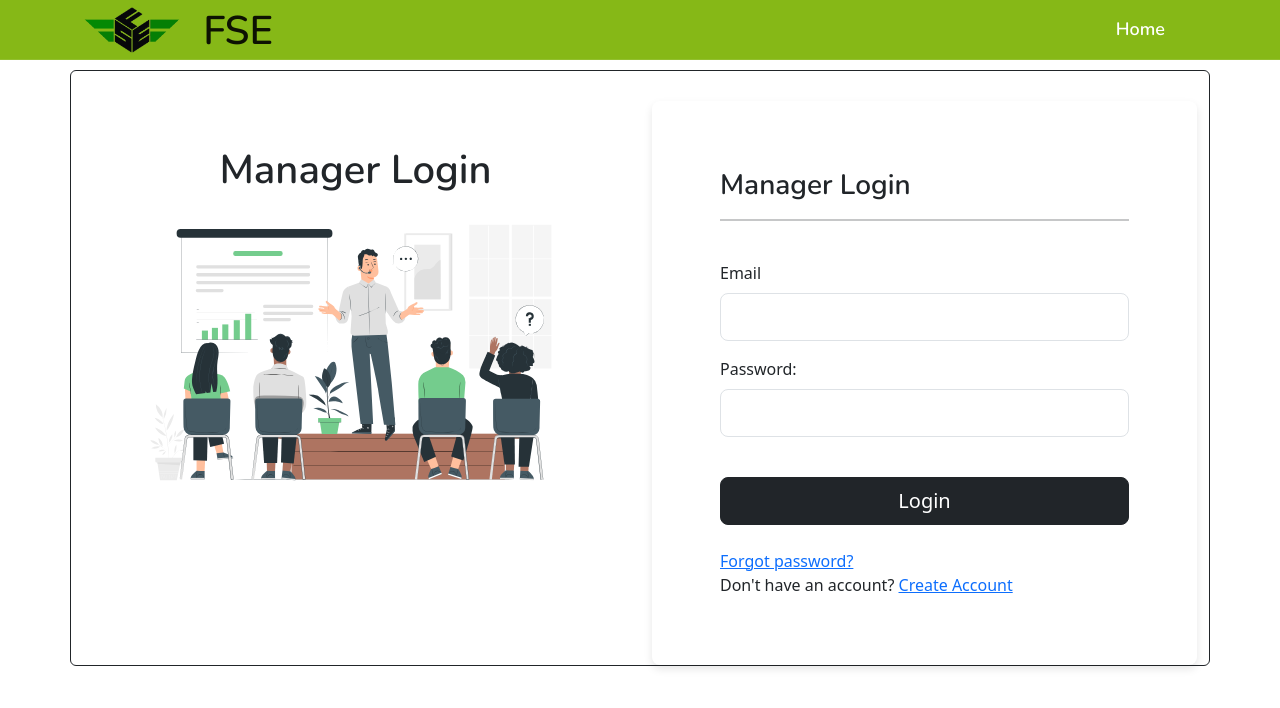
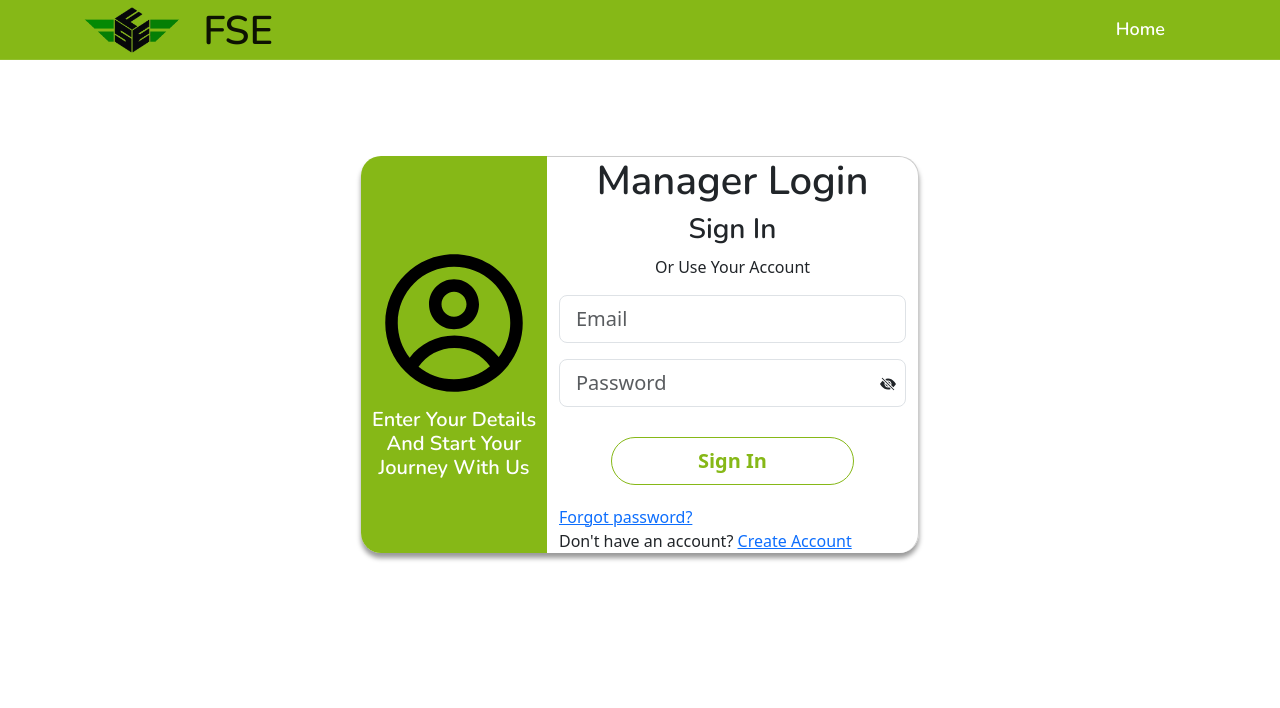
Before and after one commit to anandmatkar/fse_frontend, a React (Create React App) app: page /mangerLogin in a window 1280 px wide. Shown: the top 708 px of the page. Built offline with nearby package versions, Linux system fonts and the light colour scheme.

Commit message:
commit - changes in ui and add validation

```diff
--- a/src/Componets/NavBar/navTechnicanProfile.js
+++ b/src/Componets/NavBar/navTechnicanProfile.js
@@ -61,6 +61,7 @@ const NavTechnicanProfile = () => {
                         'https://encrypted-tbn0.gstatic.com/images?q=tbn:ANd9GcQpFdo7jMQ4ZhDD1zqDdGGW0HjKNbV4iiOniQ&usqp=CAU'
                       }
                       alt="Profile"
+                      className="border border-dark"
                       style={{
                         width: '60px',
                         borderRadius: '50%',
--- a/src/Componets/NavBar/navbarManagerDashboard.js
+++ b/src/Componets/NavBar/navbarManagerDashboard.js
@@ -49,7 +49,7 @@ const NavbarManagerDashboard = () => {
           <div>
             <ListGroup horizontal>
               <span style={{}} className="h1 mt-3 text-light fs-4">
-                {localStorage.getItem('Name') || 'FSE'}
+                {Cookies.get('Name') || 'FSE'}
               </span>
               <ListGroup.Item
                 className="border-0"
@@ -70,7 +70,7 @@ const NavbarManagerDashboard = () => {
                         height: '55px',
                       }}
                     />
-                     <MdArrowDropDown style={{color:"black"}} size={20}/>
+                    <MdArrowDropDown style={{ color: 'black' }} size={20} />
                   </Dropdown.Toggle>
 
                   <Dropdown.Menu>
--- a/src/Componets/pages/Admin/AdminLogin.js
+++ b/src/Componets/pages/Admin/AdminLogin.js
@@ -1,21 +1,20 @@
-import React, { useRef, useContext, useState } from "react";
-import { useNavigate } from "react-router-dom";
-import AuthContext from "../../auth-context/auth-context";
-import Layout from "../../Layout/Layout";
-import axios from "axios";
-import "./Admin.css"
-import {CgProfile} from 'react-icons/cg'
-import { Link } from "react-router-dom";
-import AdminNavBar from "../../NavBar/AdminNavBar";
-import { Container } from "react-bootstrap";
+import React, { useRef, useContext, useState } from 'react';
+import { useNavigate } from 'react-router-dom';
+import AuthContext from '../../auth-context/auth-context';
+import Layout from '../../Layout/Layout';
+import axios from 'axios';
+import './Admin.css';
+import { CgProfile } from 'react-icons/cg';
+import { Link } from 'react-router-dom';
+import AdminNavBar from '../../NavBar/AdminNavBar';
+import { Container } from 'react-bootstrap';
 import { toast, ToastContainer } from 'react-toastify';
 import 'react-toastify/dist/ReactToastify.css';
-import { Base_Url } from "../../../Api/Base_Url";
-import Cookies from "js-cookie";
+import { Base_Url } from '../../../Api/Base_Url';
+import Cookies from 'js-cookie';
 import { BsFillEyeFill, BsFillEyeSlashFill } from 'react-icons/bs';
 
 function AdminLogin() {
-
   const navigate = useNavigate();
   const emailInputRef = useRef();
   const passwordInputRef = useRef();
@@ -34,9 +33,9 @@ function AdminLogin() {
   };
   const style = {
     // height:"100vh",
-    marginTop:"90px",
-    color: "#3A3E42 !important"
-  }
+    marginTop: '90px',
+    color: '#3A3E42 !important',
+  };
   const authCtx = useContext(AuthContext);
 
   const submitHandler = async (event) => {
@@ -46,13 +45,13 @@ function AdminLogin() {
     const enteredPassword = passwordInputRef.current.value;
 
     if (!enteredEmail) {
-      setEmailError("Please provide an email.");
+      setEmailError('Please provide an email.');
       return;
     }
 
     // 2. Validate email format
     if (!isValidEmail(enteredEmail)) {
-      setEmailError("Invalid email format");
+      setEmailError('Invalid email format');
       return;
     } else {
       setEmailError(null);
@@ -60,7 +59,7 @@ function AdminLogin() {
 
     // 3. Check if password is filled out
     if (!enteredPassword) {
-      setPasswordError("Please provide a password.");
+      setPasswordError('Please provide a password.');
       return;
     } else {
       setPasswordError(null);
@@ -86,9 +85,15 @@ function AdminLogin() {
         // Convert expirationTime to milliseconds
         const expirationTimeInMilliseconds = expirationTime.getTime();
 
-        authCtx.login(accessToken, expirationTimeInMilliseconds, role, name, profile);
+        authCtx.login(
+          accessToken,
+          expirationTimeInMilliseconds,
+          role,
+          name,
+          profile
+        );
 
-        navigate("/AdminD");
+        navigate('/AdminD');
 
         toast.success(response.data.message, {
           position: 'top-right',
@@ -100,7 +105,6 @@ function AdminLogin() {
         });
         // Cookies.set('token', idToken, { expires: expirationTime });
         // Cookies.set('role', data.data.role);
-
       } else {
         toast.error(response.data.message, {
           position: 'top-right',
@@ -111,7 +115,6 @@ function AdminLogin() {
           draggable: true,
         });
       }
-
     } catch (error) {
       console.log(error.message);
       toast.error(error.message, {
@@ -132,35 +135,55 @@ function AdminLogin() {
           {/* Logo & Company Info */}
           <div className="col-md-4 col-xs-12 col-sm-12 text-center company__info">
             <span className="company__logo">
-                    <h2><CgProfile size={150} style={{ color:"black"}}/></h2>
+              <h2>
+                <CgProfile size={150} style={{ color: 'black' }} />
+              </h2>
             </span>
-                <h5 className="company_title">Enter Your Details And Start Journey With Us</h5>
+            <h5 className="company_title">
+              Enter Your Details And Start Journey With Us
+            </h5>
           </div>
           {/* Login Form */}
           <div className="col-md-8 col-xs-12 col-sm-12 login_form">
-                <h2 style={{fontSize:"40px" , fontWeight:"500"}}>Admin Login</h2>
+            <h2 style={{ fontSize: '40px', fontWeight: '500' }}>Admin Login</h2>
             <form className="form-group">
               <h3 className="AdminloginForm__heading">Sign In</h3>
               <p className="AdminloginForm__text">Or Use Your Account</p>
-                    <input type="email" placeholder="Email" className="form__input" ref={emailInputRef} />
+              <input
+                type="email"
+                placeholder="Email"
+                className="form__input"
+                ref={emailInputRef}
+              />
               {emailError && <p className="error-text">{emailError}</p>}
               <div className="password-container">
-                     <input   type={isPasswordVisible ? "text" : "password"}    placeholder="Password"  className="form__input"
-                     ref={passwordInputRef}  />
-                    <span onClick={togglePasswordVisibility} className="password-icon">
-                        {isPasswordVisible ? <BsFillEyeFill />:<BsFillEyeSlashFill />  }
+                <input
+                  type={isPasswordVisible ? 'text' : 'password'}
+                  placeholder="Password"
+                  className="form__input"
+                  ref={passwordInputRef}
+                />
+                <span
+                  onClick={togglePasswordVisibility}
+                  className="password-icon"
+                >
+                  {isPasswordVisible ? (
+                    <BsFillEyeFill />
+                  ) : (
+                    <BsFillEyeSlashFill />
+                  )}
                 </span>
               </div>
               {passwordError && <p className="error-text">{passwordError}</p>}
 
-                    <button type="submit" className="btn" onClick={submitHandler}>Sign In</button>
-
+              <button type="submit" className="btn" onClick={submitHandler}>
+                Sign In
+              </button>
             </form>
           </div>
         </div>
       </Container>
     </React.Fragment>
-
   );
 }
 
--- a/src/Componets/pages/Manager/CompletedProjects.js
+++ b/src/Componets/pages/Manager/CompletedProjects.js
@@ -111,16 +111,17 @@ const CompletedProjects = () => {
         </div>
 
         <div className="card">
+          <div className="p-2">
             <FormControl
               type="text"
-            className="mx-4 my-4"
+              className="w-100 my-4"
               placeholder="Search by Customer Name..."
               onChange={(e) => {
                 console.log('Search input:', e.target.value);
                 setSearch(e.target.value);
               }}
-            style={{ width: '25%', border: '1px solid black', float: 'right' }}
             />
+          </div>
           <div className="card-body">
             <div className="bf-table-responsive">
               <Container fluid>
--- a/src/Componets/pages/Manager/DetailsOfMachineData.js
+++ b/src/Componets/pages/Manager/DetailsOfMachineData.js
@@ -50,12 +50,17 @@ function DetailsOfMachineData() {
   return (
     <div>
       <NavbarManagerDashboard />
-      <div className="jobcontainer container mt-5">
+      <div className="text-center wow fadeInUp my-2" data-wow-delay="0.1s">
+        <h6 className="section-title bg-white text-center text-primary px-3">
+          Manager's Panel
+        </h6>
+        <h1 className="mb-5">Details of Machine Data</h1>
+      </div>
+      <div className="container mt-5">
         <div className="card p-2">
           <div className="card-body">
             <div className="bf-table-responsive rounded">
               <Container fluid>
-                <h1 className="jobassigntext mb-4">Details of Machine Data</h1>
                 <Table responsive hover className="bf-table">
                   <thead>
                     <tr>
--- a/src/Componets/pages/Manager/ProjectRequestedForApproval.js
+++ b/src/Componets/pages/Manager/ProjectRequestedForApproval.js
@@ -115,7 +115,6 @@ const ProjectRequestedForApprovalProgress = () => {
     <>
       <NavbarManagerDashboard />
       <div className="jobcontainer container mt-5">
-
         <div className="text-center wow fadeInUp my-2" data-wow-delay="0.1s">
           <h6 className="section-title bg-white text-center text-primary px-3">
             Manager's Panel
@@ -124,16 +123,17 @@ const ProjectRequestedForApprovalProgress = () => {
         </div>
 
         <div className="card">
+          <div className="p-2">
             <FormControl
               type="text"
               placeholder="Search Projects"
-            className="mx-4 my-4"
+              className="w-100 my-4 "
               onChange={(e) => {
                 console.log('Search input:', e.target.value);
                 setSearch(e.target.value);
               }}
-            style={{ width: '25%', border: '1px solid black', float: 'right' }}
             />
+          </div>
           <div className="card-body">
             <div className="bf-table-responsive">
               <Container fluid>
--- a/src/Componets/pages/Manager/managerLogin.js
+++ b/src/Componets/pages/Manager/managerLogin.js
@@ -1,30 +1,32 @@
-import React from 'react';
+import React, { useState, useRef, useContext } from 'react';
 import { Link, useNavigate } from 'react-router-dom';
+import { Container } from 'react-bootstrap';
+import axios from 'axios';
+import { toast } from 'react-toastify';
 import AuthContext from '../../auth-context/auth-context';
-import { useState, useRef, useContext } from 'react';
-import axios from 'axios';
-import Spinner from '../Common/Spinner';
-import { toast } from 'react-toastify';
 import Cookies from 'js-cookie';
 import Navbar from '../../NavBar/navbarManager';
 import { managerlogin_Api } from './../../../Api/Manager_Api';
+import Spinner from '../Common/Spinner';
+import { CgProfile } from 'react-icons/cg';
+import { BsFillEyeFill, BsFillEyeSlashFill } from 'react-icons/bs';
+// import '../Admin/Admin.css';
 
 function ManagerLogin() {
   const navigate = useNavigate();
-
   const emailInputRef = useRef();
   const passwordInputRef = useRef();
-
-  // const confirmpasswordInputRef = useRef();
-
   const authCtx = useContext(AuthContext);
-
   const [isLoading, setIsLoading] = useState(false);
   const [emailError, setEmailError] = useState('');
   const [passwordError, setPasswordError] = useState('');
+  const [isPasswordVisible, setPasswordVisibility] = useState(false);
+
+  const togglePasswordVisibility = () => {
+    setPasswordVisibility((prevState) => !prevState);
+  };
 
   const validateEmail = (email) => {
-    // Implement your email validation logic here, for example:
     const validEmail = /\S+@\S+\.\S+/;
     return validEmail.test(email);
   };
@@ -38,25 +40,23 @@ function ManagerLogin() {
     setEmailError('');
     setPasswordError('');
 
-    let hasError = false;
-
     if (enteredEmail.trim() === '') {
       setEmailError('Email is required.');
-      hasError = true;
     } else if (!validateEmail(enteredEmail)) {
       setEmailError('Please enter a valid email.');
-      hasError = true;
     }
+
     if (enteredPassword.trim() === '') {
       setPasswordError('Password is required.');
-      hasError = true;
     }
 
-    if (!hasError) {
-      setIsLoading(true);
+    if (emailError || passwordError) {
+      return;
     }
 
-    let body = {
+    setIsLoading(true);
+
+    const body = {
       email: enteredEmail,
       password: enteredPassword,
     };
@@ -65,27 +65,18 @@ function ManagerLogin() {
       const response = await axios.post(managerlogin_Api, body);
 
       if (response.data.status === 200) {
-
         setIsLoading(false);
-
-        let accessToken = response.data.data.token;
-        let role = response.data.data.role;
-        let name = response.data.data.name;
-        let profile = response.data.data.avatar;
-
+        const { token, role, name, avatar } = response.data.data;
         const currentTime = new Date().getTime();
-        const expirationTime = new Date(currentTime + 1 * 60 * 60 * 1000); // 60 minutes in milliseconds
-
-        // Convert expirationTime to milliseconds
+        const expirationTime = new Date(currentTime + 1 * 60 * 60 * 1000);
         const expirationTimeInMilliseconds = expirationTime.getTime();
 
-        authCtx.login(accessToken, expirationTimeInMilliseconds, role, name, profile);
-
+        authCtx.login(token, expirationTimeInMilliseconds, role, name, avatar);
         navigate('/manager');
 
         toast.success(response.data.message, {
           position: 'top-right',
-          autoClose: 2000, // Notification will close automatically after 2 seconds
+          autoClose: 2000,
           hideProgressBar: false,
           closeOnClick: true,
           pauseOnHover: true,
@@ -97,28 +88,27 @@ function ManagerLogin() {
       } else {
         toast.error(response.data.message, {
           position: 'top-right',
-          autoClose: 2000, // Notification will close automatically after 2 seconds
+          autoClose: 2000,
           hideProgressBar: false,
           closeOnClick: true,
           pauseOnHover: true,
           draggable: true,
           onClose: () => {
-            setIsLoading(false); // Hide the spinner after the toast is closed
+            setIsLoading(false);
           },
         });
       }
     } catch (error) {
       setIsLoading(false);
-      console.log(error.message);
       toast.error(error.message, {
         position: 'top-right',
-        autoClose: 2000, // Notification will close automatically after 2 seconds
+        autoClose: 2000,
         hideProgressBar: false,
         closeOnClick: true,
         pauseOnHover: true,
         draggable: true,
         onClose: () => {
-          setIsLoading(false); // Hide the spinner after the toast is closed
+          setIsLoading(false);
         },
       });
     }
@@ -127,60 +117,59 @@ function ManagerLogin() {
   return (
     <>
       <Navbar />
-      <div
-        className="container con1 rounded border  border-dark"
-        style={{ marginTop: '10px' }}
-      >
-        <div className="row">
-          <div
-            className="col col-sm-12 col-md-6 col-12 text-center"
-            style={{ marginTop: '75px' }}
-          >
-            <h1>Manager Login</h1>
-            <img
-              src="/assets/manager.svg"
-              alt="Manager Login"
-              style={{ width: '450px' }}
-            />
-          </div>
-          <div
-            className="col col-sm-12 col-md-6 col-12"
-            style={{ marginTop: '30px' }}
-          >
-            <div className="card d-flex border-0 p-5">
-              <div className="card-body">
       {isLoading ? (
         <Spinner />
       ) : (
-                  <form>
-                    <h3>Manager Login</h3>
-                    <hr />
-                    <br />
-                    <div className="form-group password-input-container">
-                      <label htmlFor="form2Example17">Email</label>
-                      <div className="input-group">
+        <Container className="container-xxl py-3 admin-login">
+          <div className="row main-content text-center">
+            <div className="col-md-4 col-xs-12 col-sm-12 p-2 text-center company__info">
+              <span className="company__logo">
+                <h2>
+                  <CgProfile size={150} style={{ color: 'black' }} />
+                </h2>
+              </span>
+              <h5 className="company_title">
+                Enter Your Details And Start Your Journey With Us
+              </h5>
+            </div>
+            <div className="col-md-8 col-xs-12 col-sm-12 login_form">
+              <h2 style={{ fontSize: '40px', fontWeight: '500' }}>
+                Manager Login
+              </h2>
+              <form className="form-group">
+                <h3 className="AdminloginForm__heading">Sign In</h3>
+                <p className="AdminloginForm__text">Or Use Your Account</p>
+                <div>
                   <input
                     type="email"
                     id="form2Example17"
-                          className="form-control form-control-lg"
+                    className="form-control form-control-lg mt-3"
                     ref={emailInputRef}
+                    placeholder="Email"
                   />
-                      </div>
                   {emailError && (
                     <span className="error" style={{ color: 'red' }}>
                       {emailError}
                     </span>
-                      )}{' '}
-                    </div>
-                    <div className="form-group password-input-container">
-                      <label htmlFor="form2Example27">Password:</label>
-                      <div className="input-group">
+                  )}
+                  <div className="password-container">
                     <input
-                          type="password"
+                      type={isPasswordVisible ? 'text' : 'password'}
                       id="form2Example27"
-                          className="form-control form-control-lg"
+                      className="form-control form-control-lg mt-3"
                       ref={passwordInputRef}
+                      placeholder="Password"
                     />
+                    <span
+                      onClick={togglePasswordVisibility}
+                      className="password-icon"
+                    >
+                      {isPasswordVisible ? (
+                        <BsFillEyeFill />
+                      ) : (
+                        <BsFillEyeSlashFill />
+                      )}
+                    </span>
                   </div>
                   {passwordError && (
                     <span className="error" style={{ color: 'red' }}>
@@ -188,28 +177,26 @@ function ManagerLogin() {
                     </span>
                   )}
                 </div>
-                    <br />
                 <button
                   className="btn btn-dark btn-lg btn-block"
                   type="submit"
                   onClick={submitHandler}
                 >
-                      Login
-                    </button>{' '}
-                    <br />
-                    <br />
-                    <Link to="/reset">Forgot password?</Link>
+                  Sign In
+                </button>
+                <div className="float-start">
+                  <Link to="/reset" className="float-start">
+                    Forgot password?
+                  </Link>
                   <br />
                   Don't have an account?{' '}
                   <Link to="/register">Create Account</Link>
+                </div>
               </form>
-                )}
             </div>
           </div>
-          </div>
-          <div className="col-md-2"></div>
-        </div>
-      </div>
+        </Container>
+      )}
     </>
   );
 }
```
Also changed, not shown: src/Componets/pages/Manager/CustomerList.js (+64 -18 lines), src/Componets/pages/Manager/ProjectData.js (+11 -3 lines), src/Componets/pages/Manager/ProjectStatusDetails.js (+66 -33 lines), src/Componets/pages/Manager/jobiProgress.js (+4 -4 lines), src/Componets/pages/Manager/managerD.js (+1 -18 lines). Lines whose indentation alone changed are shown as unchanged.
